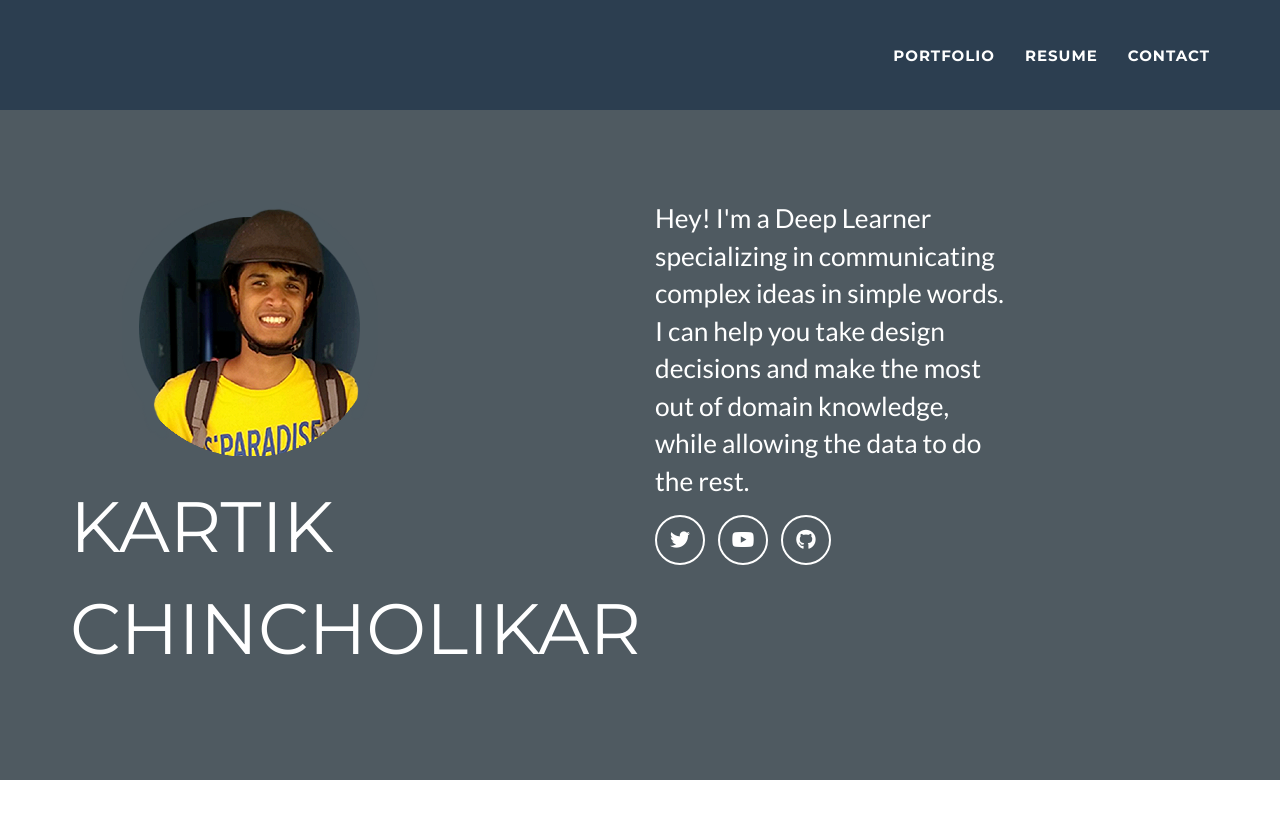
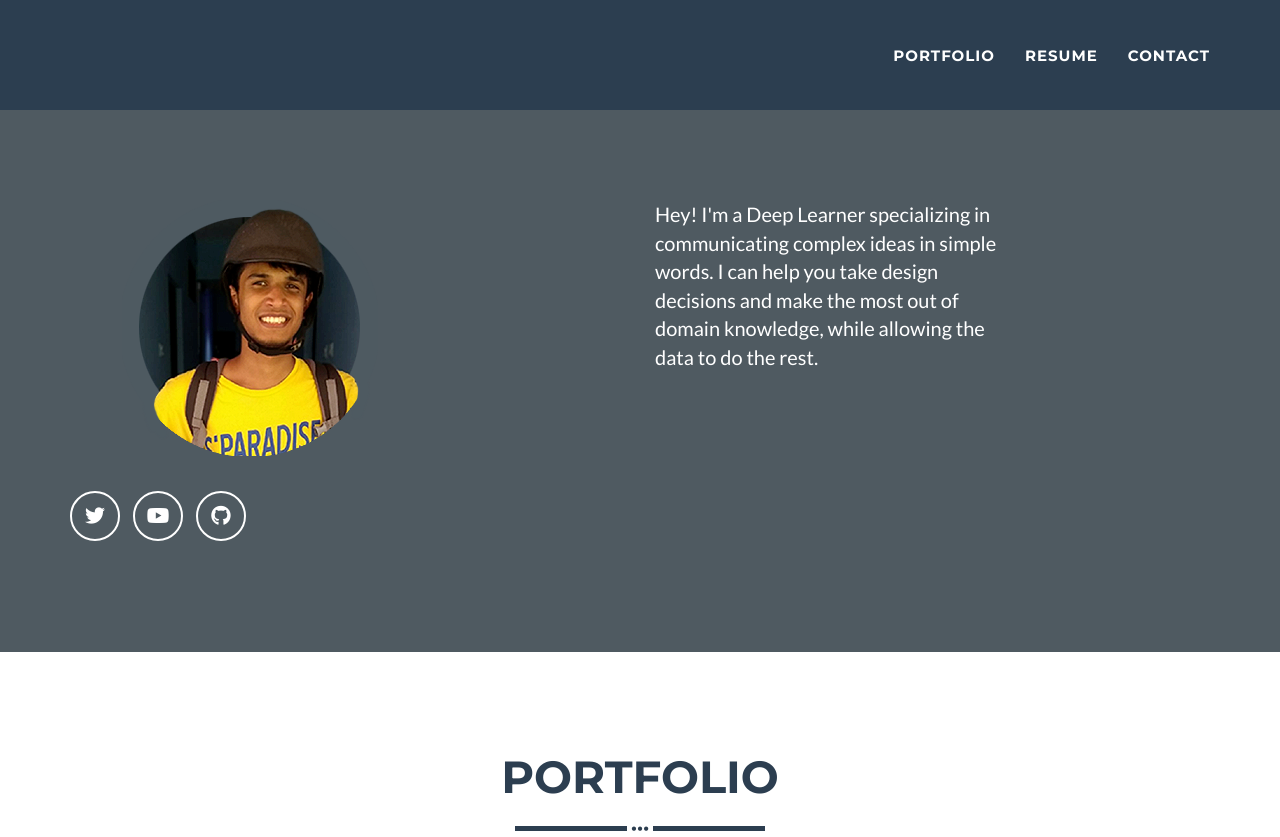
Before and after one commit to kartikchincholikar/kartikchincholikar.github.io, a Jekyll site: the page built from _posts/2014-07-17-Simulations in Statistical Learning Theory.markdown, in a window 1280 px wide and 900 px high, cut to the strip 0-837 px from the top of the window. Built offline with Jekyll 4.4.1, drawn with Linux system fonts in a browser that asks for light colours.

Commit message:
changes header

```diff
--- a/_includes/header.html
+++ b/_includes/header.html
@@ -4,14 +4,6 @@
     <div class="row">
       <div class="col-lg-4">
         <img class="img-responsive" src="img/profile.png" alt="profile-pic" />
-        <div class="intro-text">
-          <span class="name">{{ site.title }}</span>
-        </div>
-      </div>
-      <div class="col-lg-4 col-lg-offset-2">
-        <div class="intro-text">
-          <span class="skills">{{ site.skills }}</span>
-        </div>
         <ul class="list-inline">
           {% for network in site.social %}
           <li>
@@ -21,6 +13,11 @@
           {% endfor %}
         </ul>
       </div>
+      <div class="col-lg-4 col-lg-offset-2">
+        <p>Hey! I'm a Deep Learner specializing in communicating complex ideas in simple words.
+          I can help you take design decisions and make the most out of domain knowledge, while allowing the data to do the rest.
+        </p>
+      </div>
     </div>
   </div>
 </header>
```
